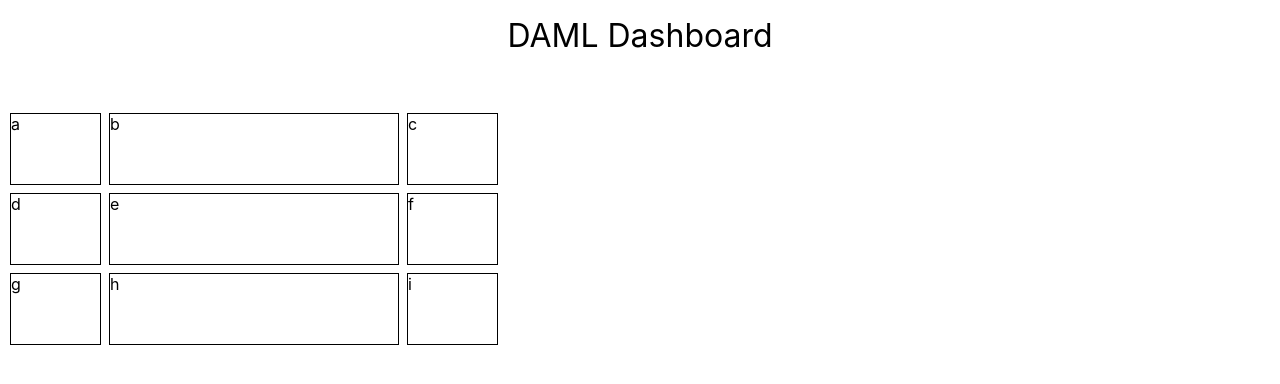
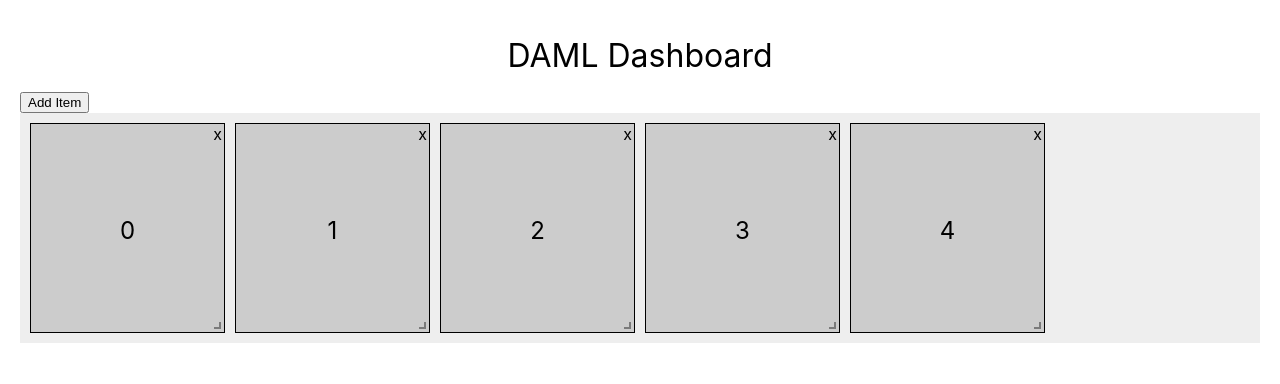
Before and after one commit to herbwang16/daml-dashboard, a React (Create React App) app: page / in a window 1280 px wide. Shown: the top 384 px of the page. Built offline with nearby package versions, Linux system fonts and the light colour scheme.

Commit message:
Make components removable/scalable

```diff
--- a/src/App.css
+++ b/src/App.css
@@ -42,6 +42,166 @@
   padding: 1rem;
 }
 
-.grid-item {
-  border: 1px solid #000;
+body {
+  padding: 20px;
 }
+#content {
+  width: 100%;
+}
+
+/* GRID LAYOUT STYLES */
+.react-grid-layout {
+  background: #eee;
+}
+.layoutJSON {
+  background: #ddd;
+  border: 1px solid black;
+  margin-top: 10px;
+  padding: 10px;
+}
+.columns {
+  -moz-columns: 120px;
+  -webkit-columns: 120px;
+  columns: 120px;
+}
+.react-grid-item {
+  box-sizing: border-box;
+}
+.react-grid-item:not(.react-grid-placeholder) {
+  background: #ccc;
+  border: 1px solid black;
+}
+.react-grid-item.resizing {
+  opacity: 0.9;
+}
+.react-grid-item.static {
+  background: #cce;
+}
+.react-grid-item .text {
+  font-size: 24px;
+  text-align: center;
+  position: absolute;
+  top: 0;
+  bottom: 0;
+  left: 0;
+  right: 0;
+  margin: auto;
+  height: 24px;
+}
+.react-grid-item .minMax {
+  font-size: 12px;
+}
+.react-grid-item .add {
+  cursor: pointer;
+}
+.react-grid-dragHandleExample {
+  cursor: move; /* fallback if grab cursor is unsupported */
+  cursor: grab;
+  cursor: -moz-grab;
+  cursor: -webkit-grab;
+}
+
+.toolbox {
+  background-color: #dfd;
+  width: 100%;
+  height: 120px;
+  overflow: scroll;
+}
+
+.hide-button {
+  cursor: pointer;
+  position: absolute;
+  font-size: 20px;
+  top: 0px;
+  right: 5px;
+}
+
+.toolbox__title {
+  font-size: 24px;
+  margin-bottom: 5px;
+}
+.toolbox__items {
+  display: block;
+}
+.toolbox__items__item {
+  display: inline-block;
+  text-align: center;
+  line-height: 40px;
+  cursor: pointer;
+  width: 40px;
+  height: 40px;
+  padding: 10px;
+  margin: 5px;
+  border: 1px solid black;
+  background-color: #ddd;
+}
+.droppable-element {
+  width: 150px;
+  text-align: center;
+  background: #fdd;
+  border: 1px solid black;
+  margin: 10px 0;
+  padding: 10px;
+}
+
+.react-grid-layout {
+  position: relative;
+  transition: height 200ms ease;
+}
+.react-grid-item {
+  transition: all 200ms ease;
+  transition-property: left, top;
+}
+.react-grid-item.cssTransforms {
+  transition-property: transform;
+}
+.react-grid-item.resizing {
+  z-index: 1;
+  will-change: width, height;
+}
+
+.react-grid-item.react-draggable-dragging {
+  transition: none;
+  z-index: 3;
+  will-change: transform;
+}
+
+.react-grid-item.dropping {
+  visibility: hidden;
+}
+
+.react-grid-item.react-grid-placeholder {
+  background: red;
+  opacity: 0.2;
+  transition-duration: 100ms;
+  z-index: 2;
+  -webkit-user-select: none;
+  -moz-user-select: none;
+  -ms-user-select: none;
+  -o-user-select: none;
+  user-select: none;
+}
+
+.react-grid-item > .react-resizable-handle {
+  position: absolute;
+  width: 20px;
+  height: 20px;
+  bottom: 0;
+  right: 0;
+  cursor: se-resize;
+}
+
+.react-grid-item > .react-resizable-handle::after {
+  content: "";
+  position: absolute;
+  right: 3px;
+  bottom: 3px;
+  width: 5px;
+  height: 5px;
+  border-right: 2px solid rgba(0, 0, 0, 0.4);
+  border-bottom: 2px solid rgba(0, 0, 0, 0.4);
+}
+
+.react-resizable-hide > .react-resizable-handle {
+  display: none;
+}
--- a/src/components/homepage/GridDisplay.js
+++ b/src/components/homepage/GridDisplay.js
@@ -1,62 +1,163 @@
 import React from "react";
-import GridLayout from "react-grid-layout";
+import { WidthProvider, Responsive } from "react-grid-layout";
+import _ from "lodash";
 
-class GridDisplay extends React.Component {
-  state = {
-    layout: [
-      { i: "a", x: 0, y: 0, w: 1, h: 2 },
-      { i: "b", x: 1, y: 0, w: 3, h: 2 },
-      { i: "c", x: 4, y: 0, w: 1, h: 2 },
-      { i: "d", x: 0, y: 0, w: 1, h: 2 },
-      { i: "e", x: 1, y: 0, w: 3, h: 2 },
-      { i: "f", x: 4, y: 0, w: 1, h: 2 },
-      { i: "g", x: 0, y: 0, w: 1, h: 2 },
-      { i: "h", x: 1, y: 0, w: 3, h: 2 },
-      { i: "i", x: 4, y: 0, w: 1, h: 2 }
-    ]
+import Toolbox from "./Toolbox";
+
+const ResponsiveReactGridLayout = WidthProvider(Responsive);
+
+class GridDisplay extends React.PureComponent {
+  static defaultProps = {
+    className: "layout",
+    isDraggable: true,
+    isResizable: true,
+    cols: { lg: 12, md: 10, sm: 6, xs: 4, xxs: 2 },
+    rowHeight: 100
   };
 
-  componentDidMount;
+  state = {
+    items: [0, 1, 2, 3, 4].map(function(i, key, list) {
+      return {
+        i: i.toString(),
+        x: i * 2,
+        y: 0,
+        w: 2,
+        h: 2,
+        add: i === list.length - 1
+      };
+    }),
+    newCounter: 0
+  };
+
+  createElement = el => {
+    const removeStyle = {
+      position: "absolute",
+      right: "2px",
+      top: 0,
+      cursor: "pointer"
+    };
+    const i = el.i;
+    return (
+      <div className="react-grid-item" key={i} data-grid={el}>
+        <span className="text">{i}</span>
+        <span
+          className="remove"
+          style={removeStyle}
+          onClick={() => this.onRemoveItem(i)}
+        >
+          x
+        </span>
+      </div>
+    );
+  };
+
+  generateDOM = () => {
+    return _.map(this.state.layouts[this.state.currentBreakpoint], l => {
+      return (
+        <div key={l.i} className={l.static ? "static" : ""}>
+          <div className="hide-button" onClick={this.onPutItem.bind(this, l)}>
+            &times;
+          </div>
+          {l.static ? (
+            <span
+              className="text"
+              title="This item is static and cannot be removed or resized."
+            >
+              Static - {l.i}
+            </span>
+          ) : (
+            <span className="text">{l.i}</span>
+          )}
+        </div>
+      );
+    });
+  };
+
+  onAddItem = () => {
+    /*eslint no-console: 0*/
+    console.log("adding", "n" + this.state.newCounter);
+    this.setState({
+      // Add a new item. It must have a unique key!
+      items: this.state.items.concat({
+        i: "n" + this.state.newCounter,
+        x: (this.state.items.length * 2) % (this.state.cols || 12),
+        y: Infinity, // puts it at the bottom
+        w: 2,
+        h: 2
+      }),
+      // Increment the counter to ensure key is always unique.
+      newCounter: this.state.newCounter + 1,
+      toolbox: { lg: [] }
+    });
+  };
+
+  // We're using the cols coming back from this to calculate where to add new items.
+  onBreakpointChange = (breakpoint, cols) => {
+    this.setState({
+      breakpoint: breakpoint,
+      cols: cols
+    });
+  };
+
+  onLayoutChange = layout => {
+    this.setState({ layout: layout });
+  };
+
+  onRemoveItem = i => {
+    console.log("removing", i);
+    this.setState({ items: _.reject(this.state.items, { i: i }) });
+  };
+
+  onTakeItem = item => {
+    this.setState(prevState => ({
+      toolbox: {
+        ...prevState.toolbox,
+        [prevState.currentBreakpoint]: prevState.toolbox[
+          prevState.currentBreakpoint
+        ].filter(({ i }) => i !== item.i)
+      },
+      layouts: {
+        ...prevState.layouts,
+        [prevState.currentBreakpoint]: [
+          ...prevState.layouts[prevState.currentBreakpoint],
+          item
+        ]
+      }
+    }));
+  };
+
+  onPutItem = item => {
+    this.setState(prevState => {
+      return {
+        toolbox: {
+          ...prevState.toolbox,
+          [prevState.currentBreakpoint]: [
+            ...(prevState.toolbox[prevState.currentBreakpoint] || []),
+            item
+          ]
+        },
+        layouts: {
+          ...prevState.layouts,
+          [prevState.currentBreakpoint]: prevState.layouts[
+            prevState.currentBreakpoint
+          ].filter(({ i }) => i !== item.i)
+        }
+      };
+    });
+  };
+
   render() {
-    // layout is an array of objects, see the demo for more complete usage
-
     return (
-      <GridLayout
-        layout={this.state.layout}
-        cols={12}
-        rowHeight={30}
-        width={1200}
-        style={{ paddingTop: "2rem" }}
-      >
-        <div className="grid-item" key="a">
-          a
-        </div>
-        <div className="grid-item" key="b">
-          b
-        </div>
-        <div className="grid-item" key="c">
-          c
-        </div>
-        <div className="grid-item" key="d">
-          d
-        </div>
-        <div className="grid-item" key="e">
-          e
-        </div>
-        <div className="grid-item" key="f">
-          f
-        </div>
-
-        <div className="grid-item" key="g">
-          g
-        </div>
-        <div className="grid-item" key="h">
-          h
-        </div>
-        <div className="grid-item" key="i">
-          i
-        </div>
-      </GridLayout>
+      <div>
+        <button onClick={this.onAddItem}>Add Item</button>
+        <ResponsiveReactGridLayout
+          onLayoutChange={this.onLayoutChange}
+          onBreakpointChange={this.onBreakpointChange}
+          {...this.props}
+        >
+          {_.map(this.state.items, el => this.createElement(el))}
+        </ResponsiveReactGridLayout>
+      </div>
     );
   }
 }
--- /dev/null
+++ b/src/components/homepage/Toolbox.js
@@ -0,0 +1,35 @@
+import React from "react";
+
+class ToolboxItem extends React.Component {
+  render() {
+    return (
+      <div
+        className="toolbox__items__item"
+        onClick={this.props.onTakeItem.bind(undefined, this.props.item)}
+      >
+        {this.props.item.i}
+      </div>
+    );
+  }
+}
+
+class Toolbox extends React.Component {
+  render() {
+    return (
+      <div className="toolbox">
+        <span className="toolbox__title">Toolbox</span>
+        <div className="toolbox__items">
+          {this.props.items.map(item => (
+            <ToolboxItem
+              key={item.i}
+              item={item}
+              onTakeItem={this.props.onTakeItem}
+            />
+          ))}
+        </div>
+      </div>
+    );
+  }
+}
+
+export default Toolbox;
```
Also changed, not shown: src/components/homepage/GridComponent.js (added, +13 -0 lines).
